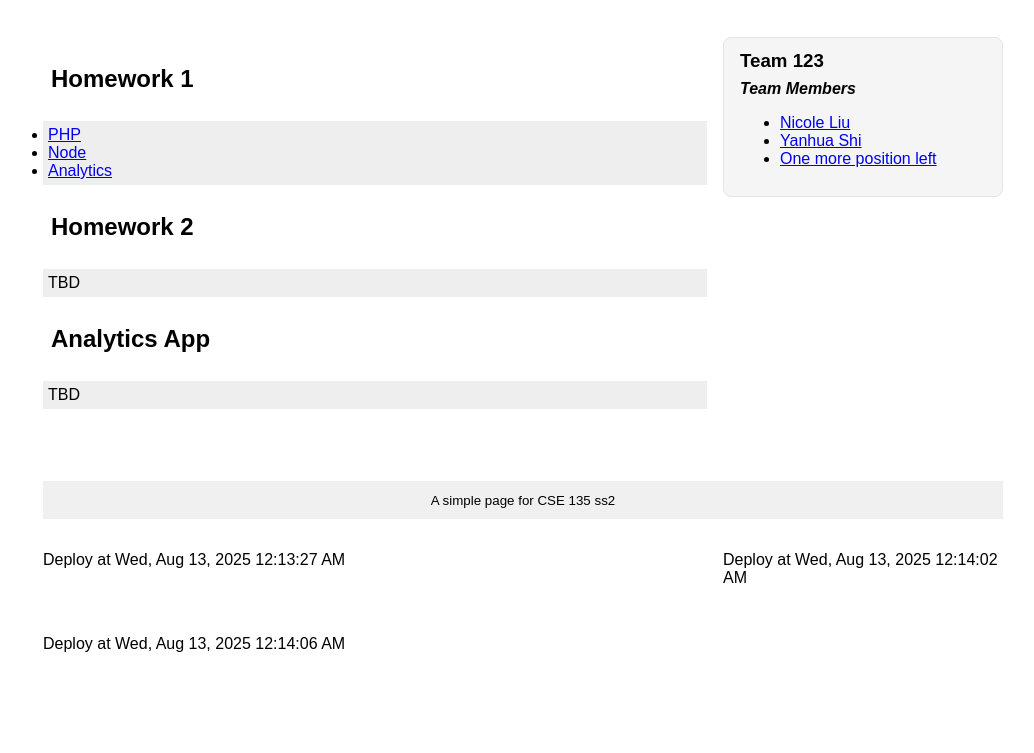
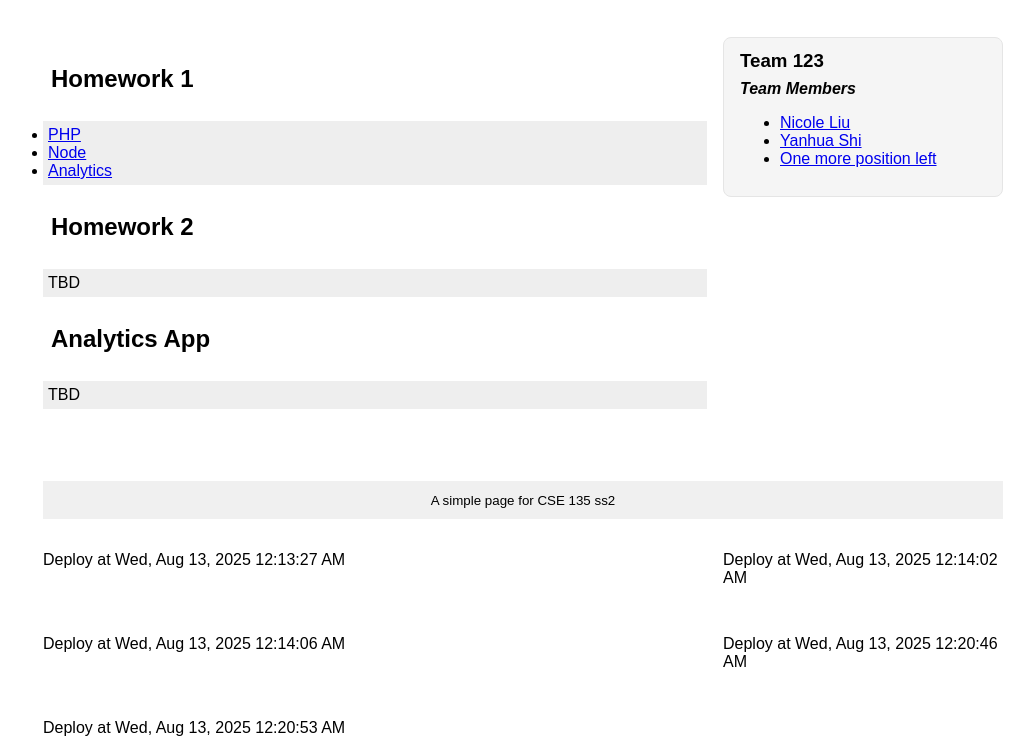
Before and after one commit to yas033/cse135-2025-ss2-HW2, a plain HTML site: page index.html in a window 1280 px wide. Shown: the part 213-966 px from the top of the page, without its empty margins (117-1151 px from the left). Before the commit the page ends 882 px from the top, so only its background shows below. Drawn offline with Linux system fonts and the light colour scheme.

Commit message:
deploy: visible marker2

```diff
--- a/index.html
+++ b/index.html
@@ -97,3 +97,5 @@
 <p>Deploy at Wed, Aug 13, 2025 12:13:27 AM</p>
 <p>Deploy at Wed, Aug 13, 2025 12:14:02 AM</p>
 <p>Deploy at Wed, Aug 13, 2025 12:14:06 AM</p>
+<p>Deploy at Wed, Aug 13, 2025 12:20:46 AM</p>
+<p>Deploy at Wed, Aug 13, 2025 12:20:53 AM</p>
```
